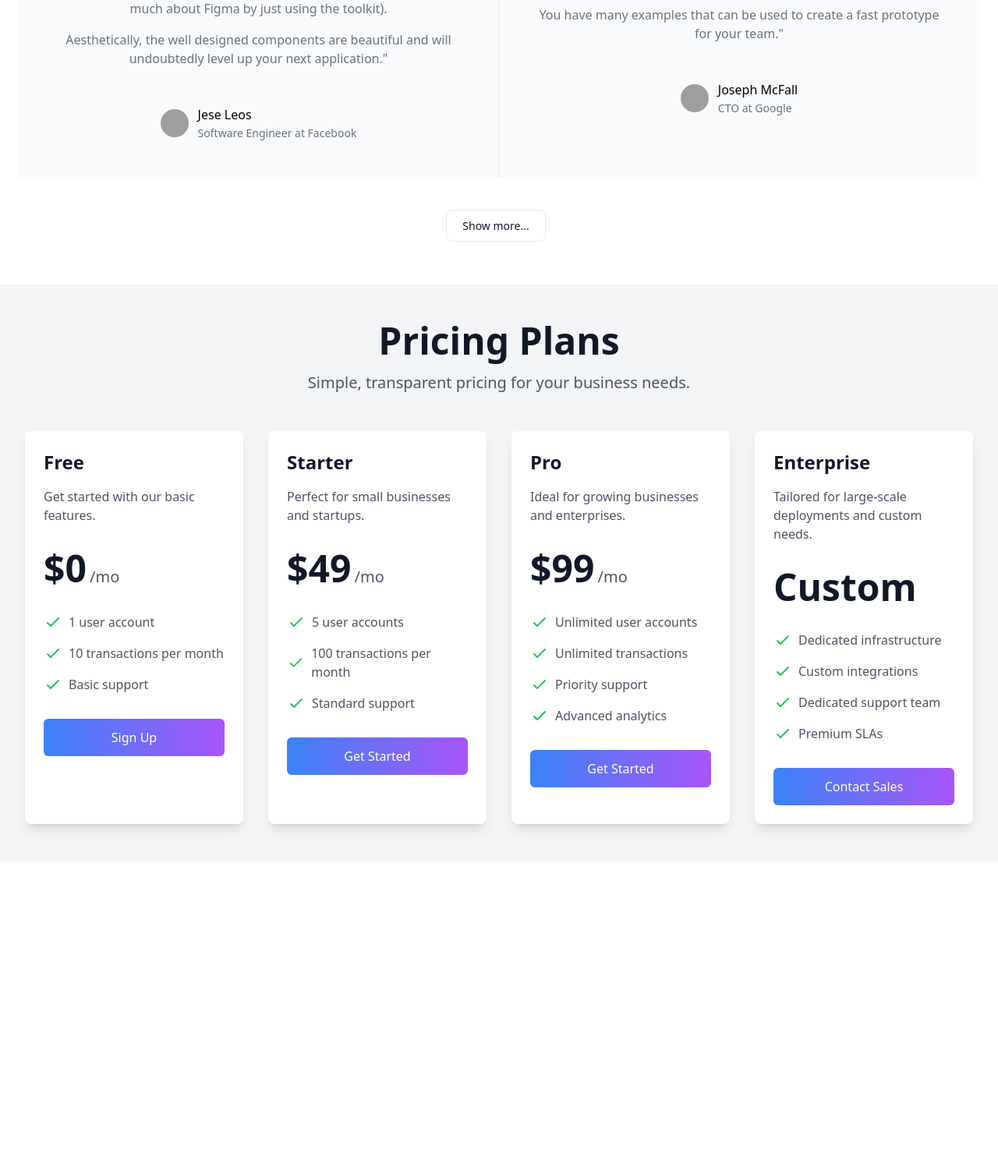
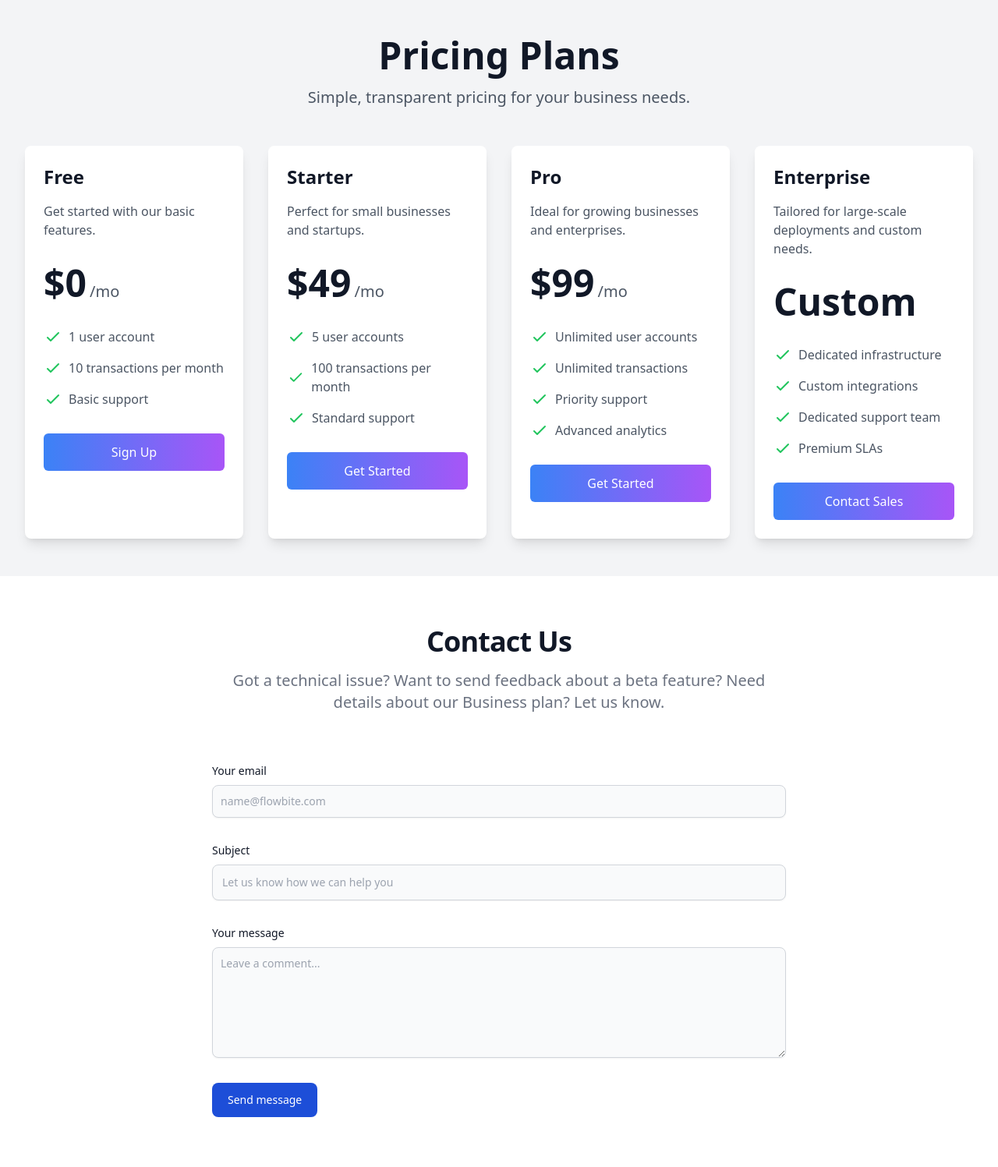
Before and after one commit to BrianFaviansa/inventrack, a PHP site: the page made by resources/views/landing/home.php in a window 1280 px wide. Shown: the part 3309-4806 px from the top of the page at 78% size. Before the commit the page ends 4386 px from the top, so only its background shows below. Run offline with PHP 8.4, Linux system fonts and the light colour scheme; the template is opened without the code that fills it, so the values that code supplies are empty; some libraries are stand-ins or nearby versions; grey boxes are pictures that could not be loaded.

Commit message:
[feat] landing page done

```diff
--- a/resources/views/landing/footer.php
+++ b/resources/views/landing/footer.php
@@ -1,5 +1,5 @@
 <!-- footer -->
-<footer class="bg-white rounded-lg shadow dark:bg-gray-900 mt-4">
+<footer class="bg-white rounded-lg shadow dark:bg-gray-900">
     <div class="w-full max-w-screen-xl mx-auto p-4 md:py-8">
         <div class="sm:flex sm:items-center sm:justify-between">
             <a href="https://flowbite.com/" class="flex items-center mb-4 sm:mb-0 space-x-3 rtl:space-x-reverse">
--- a/resources/views/landing/home.php
+++ b/resources/views/landing/home.php
@@ -2,21 +2,23 @@
 
 <div class="mt-18">
     <!-- hero -->
-    <section id="home" class="bg-center bg-no-repeat bg-[url('https://flowbite.s3.amazonaws.com/docs/jumbotron/conference.jpg')] bg-gray-700 bg-blend-multiply">
-        <div class="px-4 mx-auto max-w-screen-xl text-center py-24 lg:py-56">
-            <h1 class="mb-4 text-4xl font-extrabold tracking-tight leading-none text-white md:text-5xl lg:text-6xl">We Track Your Company Inventory</h1>
-            <p class="mb-8 text-lg font-normal text-center text-gray-300 lg:text-xl sm:px-16 lg:px-48">Here at Inventrack we focus
-                on providing efficient inventory management solutions for businesses of all sizes. Whether you're a small startup or a large corporation, we have the tools and expertise to help you keep track of your company's inventory. Our software is designed to streamline the inventory management process, saving you time and money. With Inventrack, you can easily track stock levels, manage orders, and generate reports to gain valuable insights into your business. Start optimizing your inventory management today and experience the benefits of Inventrack.</p>
-            <div class="flex flex-col space-y-4 sm:flex-row sm:justify-center sm:space-y-0">
-                <a href="#" class="inline-flex justify-center items-center py-3 px-5 text-base font-medium text-center text-white rounded-lg bg-blue-700 hover:bg-blue-800 focus:ring-4 focus:ring-blue-300 dark:focus:ring-blue-900">
-                    Login
-                    <svg class="w-3.5 h-3.5 ms-2 rtl:rotate-180" aria-hidden="true" xmlns="http://www.w3.org/2000/svg" fill="none" viewBox="0 0 14 10">
-                        <path stroke="currentColor" stroke-linecap="round" stroke-linejoin="round" stroke-width="2" d="M1 5h12m0 0L9 1m4 4L9 9" />
+    <section id="home" class="bg-white dark:bg-gray-900 pt-8">
+        <div class="grid max-w-screen-xl px-4 py-8 mx-auto lg:gap-8 xl:gap-0 lg:py-16 lg:grid-cols-12">
+            <div class="mr-auto place-self-center lg:col-span-7">
+                <h1 class="max-w-2xl mb-4 text-4xl font-extrabold tracking-tight leading-none md:text-5xl xl:text-6xl dark:text-white">Payments tool for software companies</h1>
+                <p class="max-w-2xl mb-6 font-light text-gray-500 lg:mb-8 md:text-lg lg:text-xl dark:text-gray-400">From checkout to global sales tax compliance, companies around the world use Flowbite to simplify their payment stack.</p>
+                <a href="#" class="inline-flex items-center justify-center px-5 py-3 mr-3 text-base font-medium text-center text-white rounded-lg bg-blue-700 hover:bg-blue-800 focus:ring-4 focus:ring-blue-300 dark:focus:ring-blue-900">
+                    Get started
+                    <svg class="w-5 h-5 ml-2 -mr-1" fill="currentColor" viewBox="0 0 20 20" xmlns="http://www.w3.org/2000/svg">
+                        <path fill-rule="evenodd" d="M10.293 3.293a1 1 0 011.414 0l6 6a1 1 0 010 1.414l-6 6a1 1 0 01-1.414-1.414L14.586 11H3a1 1 0 110-2h11.586l-4.293-4.293a1 1 0 010-1.414z" clip-rule="evenodd"></path>
                     </svg>
                 </a>
-                <a href="#" class="inline-flex justify-center hover:text-gray-900 items-center py-3 px-5 sm:ms-4 text-base font-medium text-center text-white rounded-lg border border-white hover:bg-gray-100 focus:ring-4 focus:ring-gray-400">
-                    Learn more
+                <a href="#" class="inline-flex items-center justify-center px-5 py-3 text-base font-medium text-center text-gray-900 border border-gray-300 rounded-lg hover:bg-gray-100 focus:ring-4 focus:ring-gray-100 dark:text-white dark:border-gray-700 dark:hover:bg-gray-700 dark:focus:ring-gray-800">
+                    Speak to Sales
                 </a>
+            </div>
+            <div class="hidden lg:mt-0 lg:col-span-5 lg:flex">
+                <img src="https://flowbite.s3.amazonaws.com/blocks/marketing-ui/hero/phone-mockup.png" alt="mockup">
             </div>
         </div>
     </section>
@@ -216,13 +218,10 @@
                     </figcaption>
                 </figure>
             </div>
-            <div class="text-center">
-                <a href="#" class="py-2.5 px-5 mr-2 mb-2 text-sm font-medium text-gray-900 focus:outline-none bg-white rounded-lg border border-gray-200 hover:bg-gray-100 hover:text-blue-700 focus:z-10 focus:ring-4 focus:ring-gray-200 dark:focus:ring-gray-700 dark:bg-gray-800 dark:text-gray-400 dark:border-gray-600 dark:hover:text-white dark:hover:bg-gray-700">Show more...</a>
-            </div>
+        </div>
     </section>
     <!-- testimony end -->
 
-    <!-- pricing -->
     <!-- pricing -->
     <section id="pricing" class="bg-gray-100 dark:bg-gray-900 py-12">
         <div class="max-w-7xl mx-auto px-4 sm:px-6 lg:px-8">
@@ -389,4 +388,28 @@
         </div>
     </section>
     <!-- pricing end -->
+
+    <!-- contact -->
+    <section id="contact" class="bg-white dark:bg-gray-900">
+        <div class="py-8 lg:py-16 px-4 mx-auto max-w-screen-md">
+            <h2 class="mb-4 text-4xl tracking-tight font-extrabold text-center text-gray-900 dark:text-white">Contact Us</h2>
+            <p class="mb-8 lg:mb-16 font-light text-center text-gray-500 dark:text-gray-400 sm:text-xl">Got a technical issue? Want to send feedback about a beta feature? Need details about our Business plan? Let us know.</p>
+            <form action="#" class="space-y-8">
+                <div>
+                    <label for="email" class="block mb-2 text-sm font-medium text-gray-900 dark:text-gray-300">Your email</label>
+                    <input type="email" id="email" class="shadow-sm bg-gray-50 border border-gray-300 text-gray-900 text-sm rounded-lg focus:ring-blue-500 focus:border-blue-500 block w-full p-2.5 dark:bg-gray-700 dark:border-gray-600 dark:placeholder-gray-400 dark:text-white dark:focus:ring-blue-500 dark:focus:border-blue-500 dark:shadow-sm-light" placeholder="name@flowbite.com" required>
+                </div>
+                <div>
+                    <label for="subject" class="block mb-2 text-sm font-medium text-gray-900 dark:text-gray-300">Subject</label>
+                    <input type="text" id="subject" class="block p-3 w-full text-sm text-gray-900 bg-gray-50 rounded-lg border border-gray-300 shadow-sm focus:ring-blue-500 focus:border-blue-500 dark:bg-gray-700 dark:border-gray-600 dark:placeholder-gray-400 dark:text-white dark:focus:ring-blue-500 dark:focus:border-blue-500 dark:shadow-sm-light" placeholder="Let us know how we can help you" required>
+                </div>
+                <div class="sm:col-span-2">
+                    <label for="message" class="block mb-2 text-sm font-medium text-gray-900 dark:text-gray-400">Your message</label>
+                    <textarea id="message" rows="6" class="block p-2.5 w-full text-sm text-gray-900 bg-gray-50 rounded-lg shadow-sm border border-gray-300 focus:ring-blue-500 focus:border-blue-500 dark:bg-gray-700 dark:border-gray-600 dark:placeholder-gray-400 dark:text-white dark:focus:ring-blue-500 dark:focus:border-blue-500" placeholder="Leave a comment..."></textarea>
+                </div>
+                <button type="submit" class="py-3 px-5 text-sm font-medium text-center text-white rounded-lg bg-blue-700 sm:w-fit hover:bg-blue-800 focus:ring-4 focus:outline-none focus:ring-blue-300 dark:bg-blue-600 dark:hover:bg-blue-700 dark:focus:ring-blue-800">Send message</button>
+            </form>
+        </div>
+    </section>
+    <!-- contact end -->
 </div>
```
